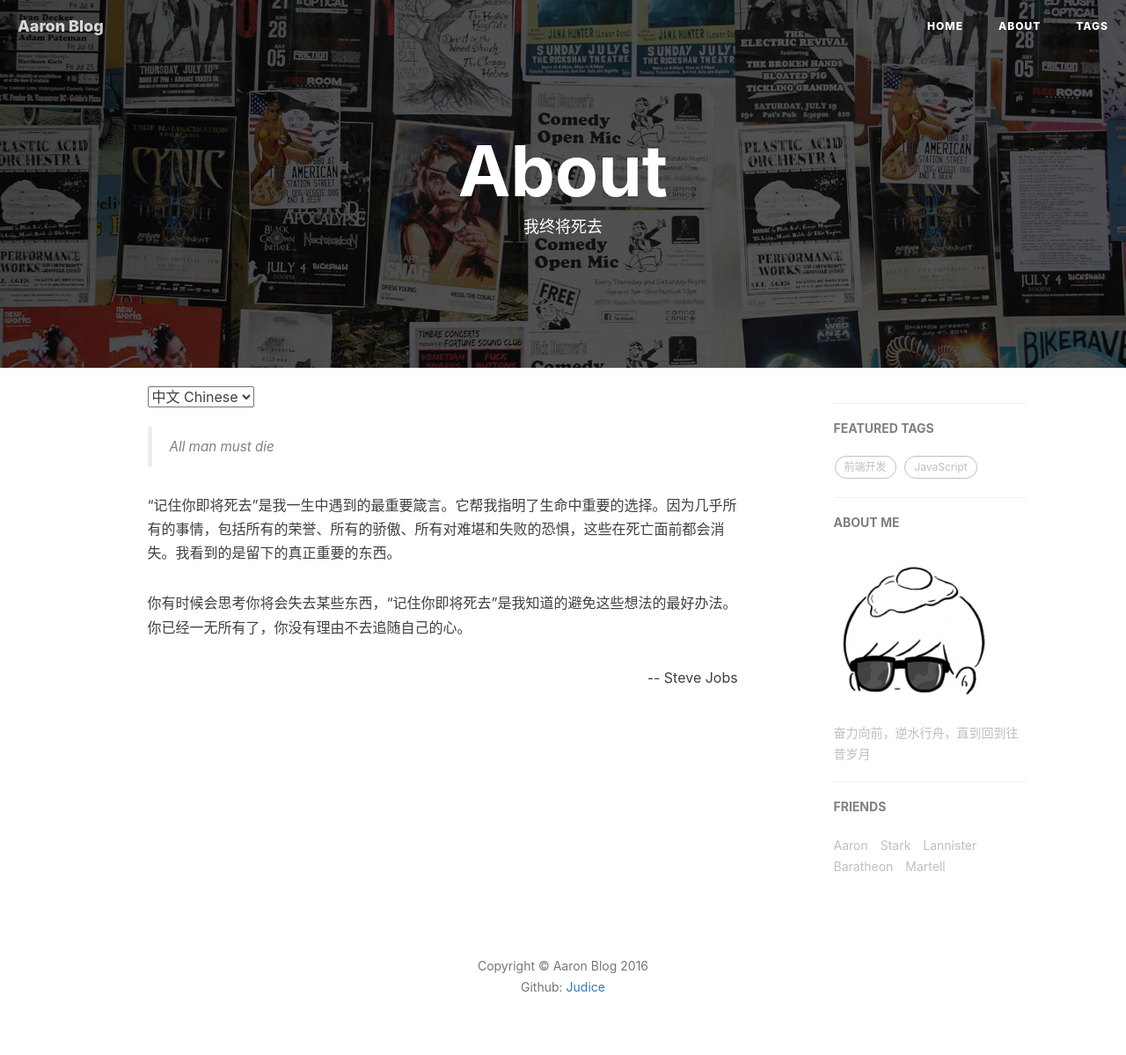
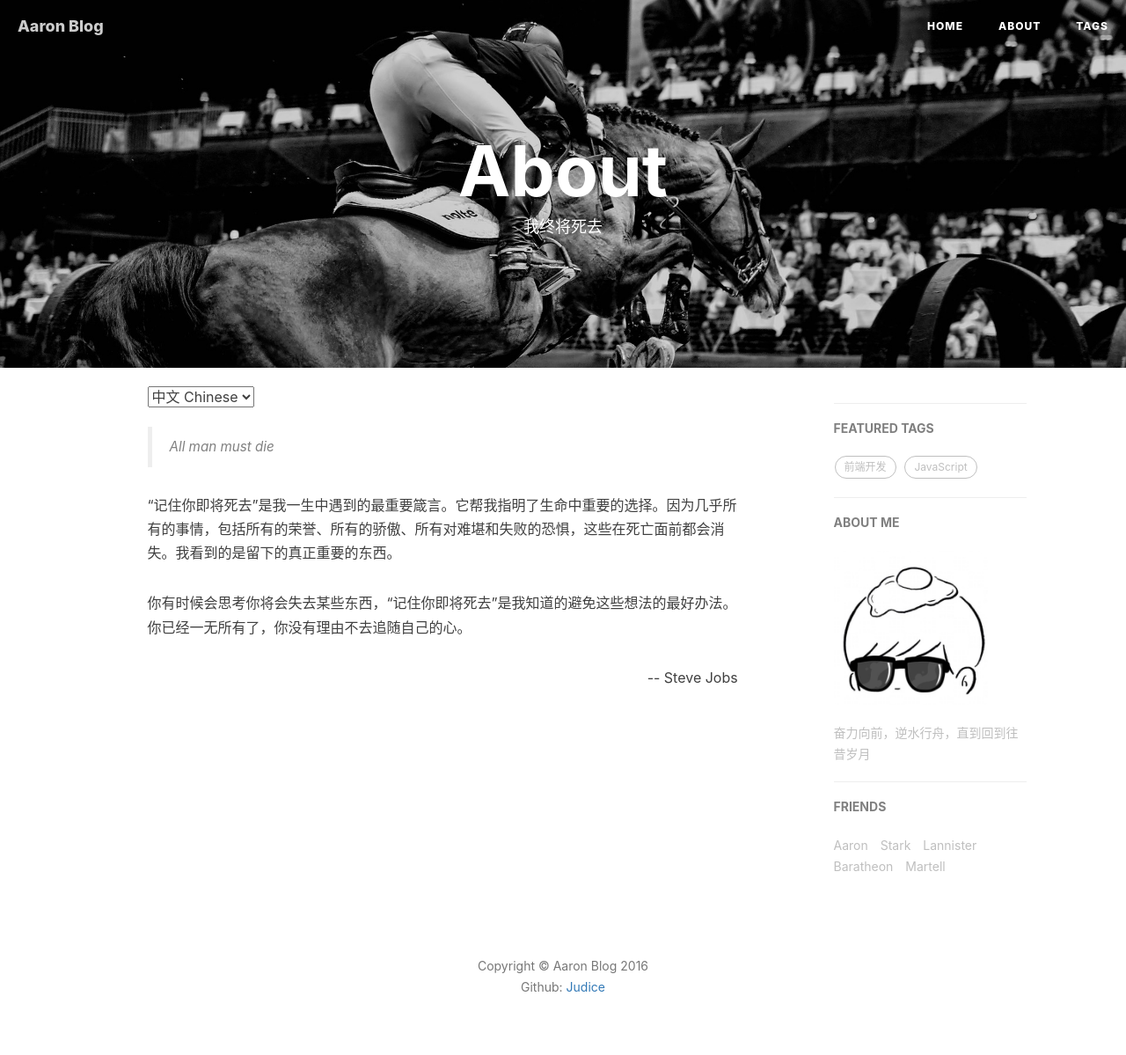
Before and after one commit to Judice/judice.github.com, a Jekyll site: the page built from about.html, in a window 1280 px wide. Shown: the whole page at 88% size. Built offline with Jekyll 4.4.1, drawn with Linux system fonts in a browser that asks for light colours; nearby versions of some CDN libraries; comment, search, counter and statistics services are not loaded.

Commit message:
second post

```diff
--- a/about.html
+++ b/about.html
@@ -2,7 +2,7 @@
 layout: page
 title: "About"
 description: "我终将死去"
-header-img: "img/home-bg.jpg"
+header-img: "img/about-me.jpg"
 ---
 
 <!-- Language Selector -->
```
Also changed, not shown: img/about-me.jpg (added), img/home-bg.jpg.
